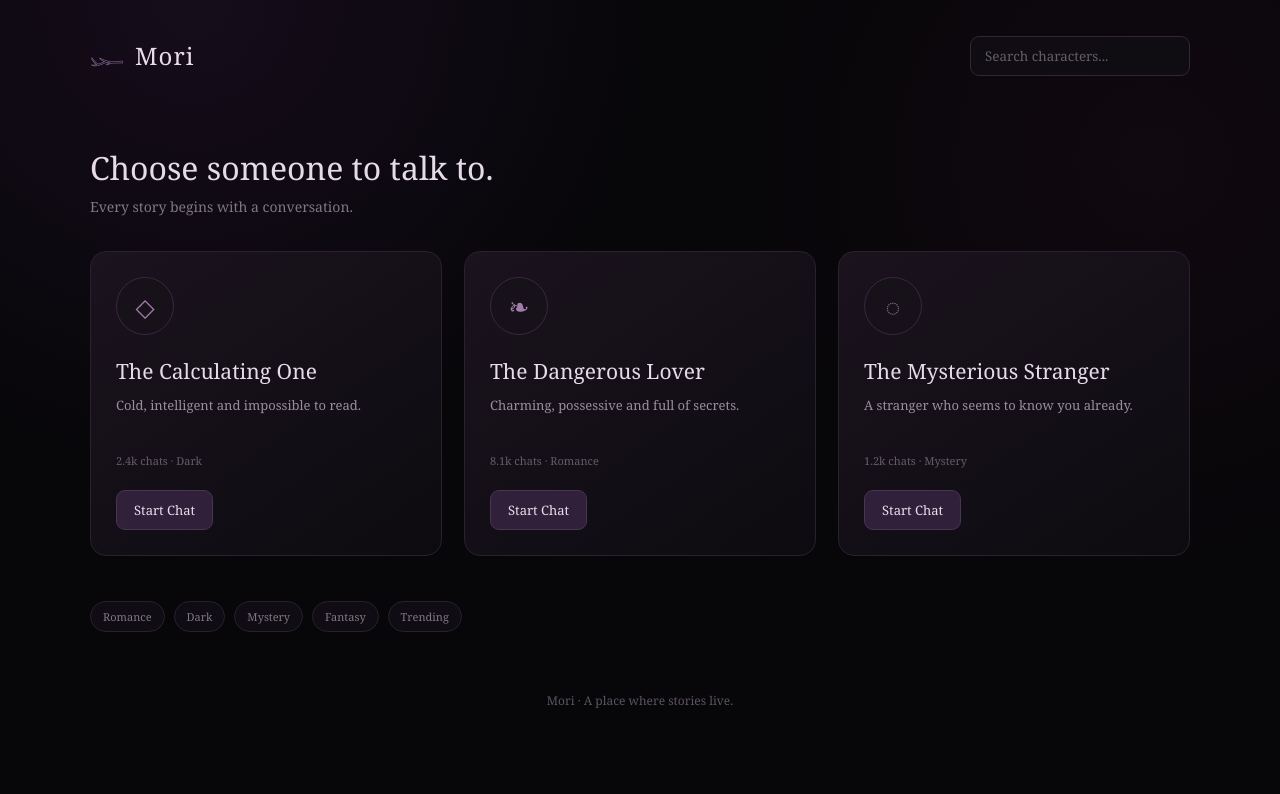
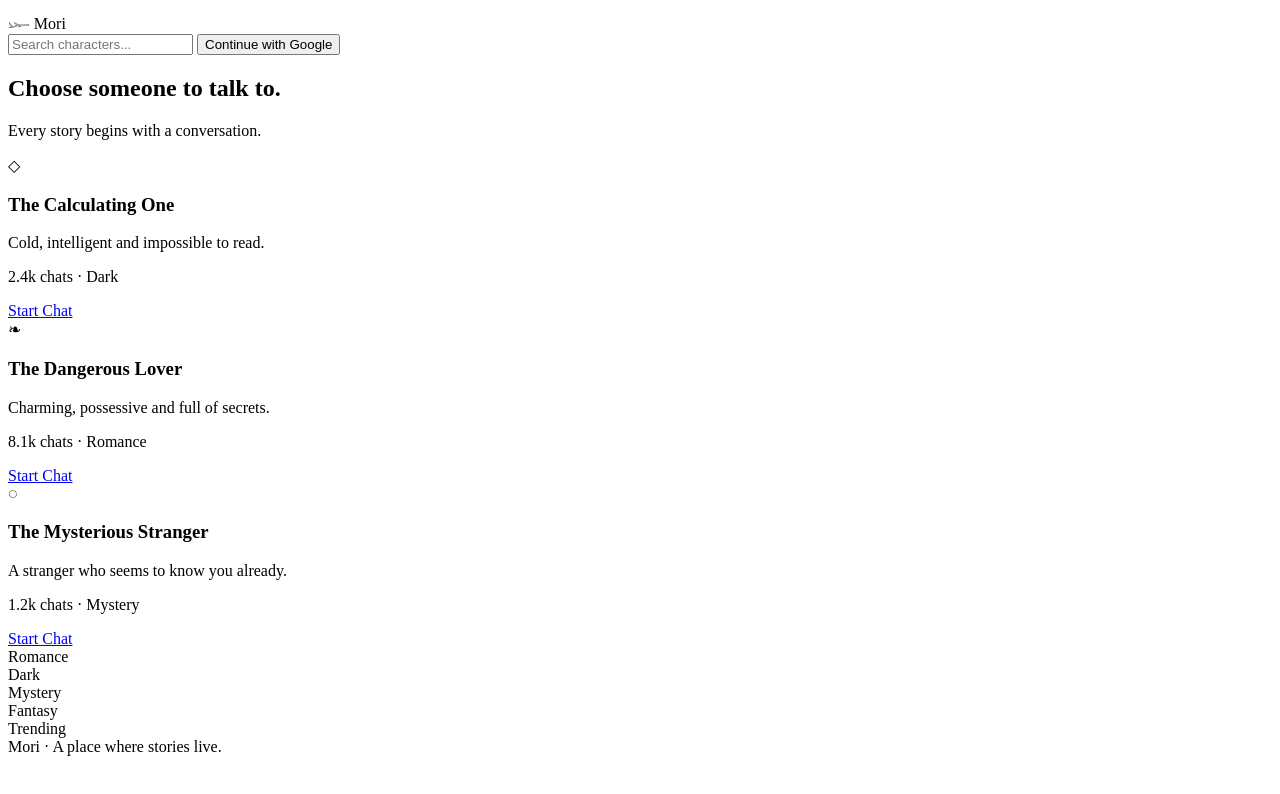
Before and after one commit to micancxx/mori-airp, a website: page index.html in a window 1280 px wide. Drawn offline with nearby package versions, Linux system fonts and the light colour scheme.

Commit message:
Update index.html

```diff
--- a/index.html
+++ b/index.html
@@ -12,341 +12,12 @@
 
   <title>Mori</title>
 
-  <style>
-
-    * {
-      box-sizing: border-box;
-    }
-
-    body {
-      margin: 0;
-      min-height: 100vh;
-
-      background:
-        radial-gradient(
-          circle at 15% 0%,
-          rgba(75, 38, 92, 0.22),
-          transparent 35%
-        ),
-        radial-gradient(
-          circle at 90% 20%,
-          rgba(67, 24, 49, 0.15),
-          transparent 32%
-        ),
-        #070609;
-
-      color: #e5dce8;
-
-      font-family:
-        Georgia,
-        "Times New Roman",
-        serif;
-    }
-
-
-    .container {
-      width: min(1100px, 92%);
-      margin: 0 auto;
-      padding: 35px 0 70px;
-    }
-
-
-    header {
-      display: flex;
-      align-items: center;
-      justify-content: space-between;
-
-      margin-bottom: 70px;
-    }
-
-
-    .logo {
-      display: flex;
-      align-items: center;
-      gap: 10px;
-
-      color: #e8deeb;
-
-      font-size: 24px;
-      letter-spacing: 1px;
-    }
-
-
-    .logo-symbol {
-      color: #9d78aa;
-      font-size: 25px;
-    }
-
-
-    .search {
-      width: 220px;
-
-      padding:
-        10px
-        14px;
-
-      background: #0f0c12;
-
-      border:
-        1px solid
-        #302638;
-
-      border-radius: 9px;
-
-      outline: none;
-
-      color: #e5dce8;
-
-      font-family: inherit;
-    }
-
-
-    .search::placeholder {
-      color: #665d69;
-    }
-
-
-    .search:focus {
-      border-color: #4c3654;
-    }
-
-
-    .title {
-      margin-bottom: 35px;
-    }
-
-
-    .title h1 {
-      margin: 0 0 8px;
-
-      font-size: 32px;
-      font-weight: 500;
-    }
-
-
-    .title p {
-      margin: 0;
-
-      color: #817783;
-
-      font-size: 14px;
-    }
-
-
-    .characters {
-      display: grid;
-
-      grid-template-columns:
-        repeat(
-          auto-fit,
-          minmax(260px, 1fr)
-        );
-
-      gap: 22px;
-    }
-
-
-    .card {
-      padding: 25px;
-
-      background:
-        linear-gradient(
-          145deg,
-          rgba(28, 20, 31, 0.95),
-          rgba(13, 11, 16, 0.98)
-        );
-
-      border:
-        1px solid
-        #2a202e;
-
-      border-radius: 16px;
-
-      transition:
-        transform 0.2s ease,
-        border-color 0.2s ease,
-        background 0.2s ease;
-    }
-
-
-    .card:hover {
-      transform: translateY(-4px);
-
-      border-color:
-        #493653;
-
-      background:
-        linear-gradient(
-          145deg,
-          rgba(35, 25, 40, 0.98),
-          rgba(15, 12, 18, 0.98)
-        );
-    }
-
-
-    .avatar {
-      width: 58px;
-      height: 58px;
-
-      display: flex;
-      align-items: center;
-      justify-content: center;
-
-      margin-bottom: 22px;
-
-      background: #171119;
-
-      border:
-        1px solid
-        #38293e;
-
-      border-radius: 50%;
-    }
-
-
-    .avatar-symbol {
-      color: #a27cab;
-      font-size: 25px;
-    }
-
-
-    .card h3 {
-      margin: 0 0 10px;
-
-      color: #e6dce8;
-
-      font-size: 21px;
-      font-weight: 500;
-    }
-
-
-    .description {
-      min-height: 42px;
-
-      margin: 0 0 16px;
-
-      color: #9a8e9d;
-
-      font-size: 13px;
-
-      line-height: 1.6;
-    }
-
-
-    .stats {
-      margin: 0 0 22px;
-
-      color: #655c68;
-
-      font-size: 11px;
-    }
-
-
-    .chat-button {
-      display: inline-block;
-
-      padding:
-        10px
-        17px;
-
-      background: #302039;
-
-      border:
-        1px solid
-        #493452;
-
-      border-radius: 9px;
-
-      color: #e8deeb;
-
-      font-size: 13px;
-
-      text-decoration: none;
-
-      transition:
-        background 0.2s ease;
-    }
-
-
-    .chat-button:hover {
-      background: #46304f;
-    }
-
-
-    .categories {
-      display: flex;
-
-      flex-wrap: wrap;
-
-      gap: 9px;
-
-      margin-top: 45px;
-    }
-
-
-    .category {
-      padding:
-        7px
-        12px;
-
-      background: #100c13;
-
-      border:
-        1px solid
-        #29202e;
-
-      border-radius: 20px;
-
-      color: #817783;
-
-      font-size: 11px;
-    }
-
-
-    footer {
-      margin-top: 60px;
-
-      color: #5d5561;
-
-      font-size: 12px;
-
-      text-align: center;
-    }
-
-
-    @media (max-width: 600px) {
-
-      header {
-        align-items: flex-start;
-
-        flex-direction: column;
-
-        gap: 20px;
-
-        margin-bottom: 50px;
-      }
-
-
-      .search {
-        width: 100%;
-      }
-
-
-      .title h1 {
-        font-size: 28px;
-      }
-
-    }
-
-  </style>
+  <script src="https://cdn.jsdelivr.net/npm/@supabase/supabase-js@2"></script>
 
 </head>
 
 
 <body>
-
-
-  <div class="container">
 
 
 <header>
@@ -370,6 +41,23 @@
     placeholder="Search characters..."
     id="searchInput"
   >
+
+
+  <button
+    id="googleLogin"
+    type="button"
+  >
+    Continue with Google
+  </button>
+
+
+  <button
+    id="logoutButton"
+    type="button"
+    style="display:none;"
+  >
+    Sign out
+  </button>
 
 </header>
 
@@ -551,17 +239,122 @@
 </footer>
 
 
-  </div>
+<script>
+
+const SUPABASE_URL =
+  "https://luidkakxsmmrpnsoycof.supabase.co";
+
+const SUPABASE_KEY =
+  "eyJhbGciOiJIUzI1NiIsInR5cCI6IkpXVCJ9.eyJpc3MiOiJzdXBhYmFzZSIsInJlZiI6Imx1aWRrYWt4c21tcnBuc295Y29mIiwicm9sZSI6ImFub24iLCJpYXQiOjE3ODY0OTgzNjEsImV4cCI6MjEwMjA3NDM2MX0.DeRQ5cRPaBfb3ex6nFMhJqOnX_3gLcTugZH6zBxoxVg";
+
+const supabaseClient =
+  window.supabase.createClient(
+    SUPABASE_URL,
+    SUPABASE_KEY
+  );
+
+
+const googleLogin =
+  document.getElementById("googleLogin");
+
+const logoutButton =
+  document.getElementById("logoutButton");
+
+
+googleLogin.addEventListener(
+  "click",
+  async () => {
+
+    const { error } =
+      await supabaseClient.auth.signInWithOAuth({
+
+        provider: "google",
+
+        options: {
+          redirectTo:
+            window.location.origin +
+            window.location.pathname
+        }
+
+      });
+
+
+    if (error) {
+
+      console.error(error);
+
+      alert(
+        "Google login failed."
+      );
+
+    }
+
+  }
+);
+
+
+logoutButton.addEventListener(
+  "click",
+  async () => {
+
+    await supabaseClient.auth.signOut();
+
+    updateLoginState();
+
+  }
+);
+
+
+async function updateLoginState() {
+
+  const {
+    data: {
+      session
+    }
+  } =
+    await supabaseClient.auth.getSession();
+
+
+  if (session) {
+
+    googleLogin.style.display =
+      "none";
+
+    logoutButton.style.display =
+      "inline-block";
+
+  } else {
+
+    googleLogin.style.display =
+      "inline-block";
+
+    logoutButton.style.display =
+      "none";
+
+  }
+
+}
+
+
+supabaseClient.auth.onAuthStateChange(
+  () => {
+
+    updateLoginState();
+
+  }
+);
+
+
+updateLoginState();
 
 
 
-  <script>
+/* SEARCH */
 
 const searchInput =
   document.getElementById(
     "searchInput"
   );
-
 
 const cards =
   document.querySelectorAll(
@@ -571,26 +364,24 @@
 
 searchInput.addEventListener(
   "input",
-      function() {
+  () => {
 
-        const query =
+    const search =
       searchInput.value
         .toLowerCase()
         .trim();
 
 
     cards.forEach(
-          function(card) {
+      (card) => {
 
         const name =
-              card
-                .dataset
-                .name
+          card.dataset.name
             .toLowerCase();
 
 
         if (
-              name.includes(query)
+          name.includes(search)
         ) {
 
           card.style.display =
```
Lines whose indentation alone changed are shown as unchanged.
